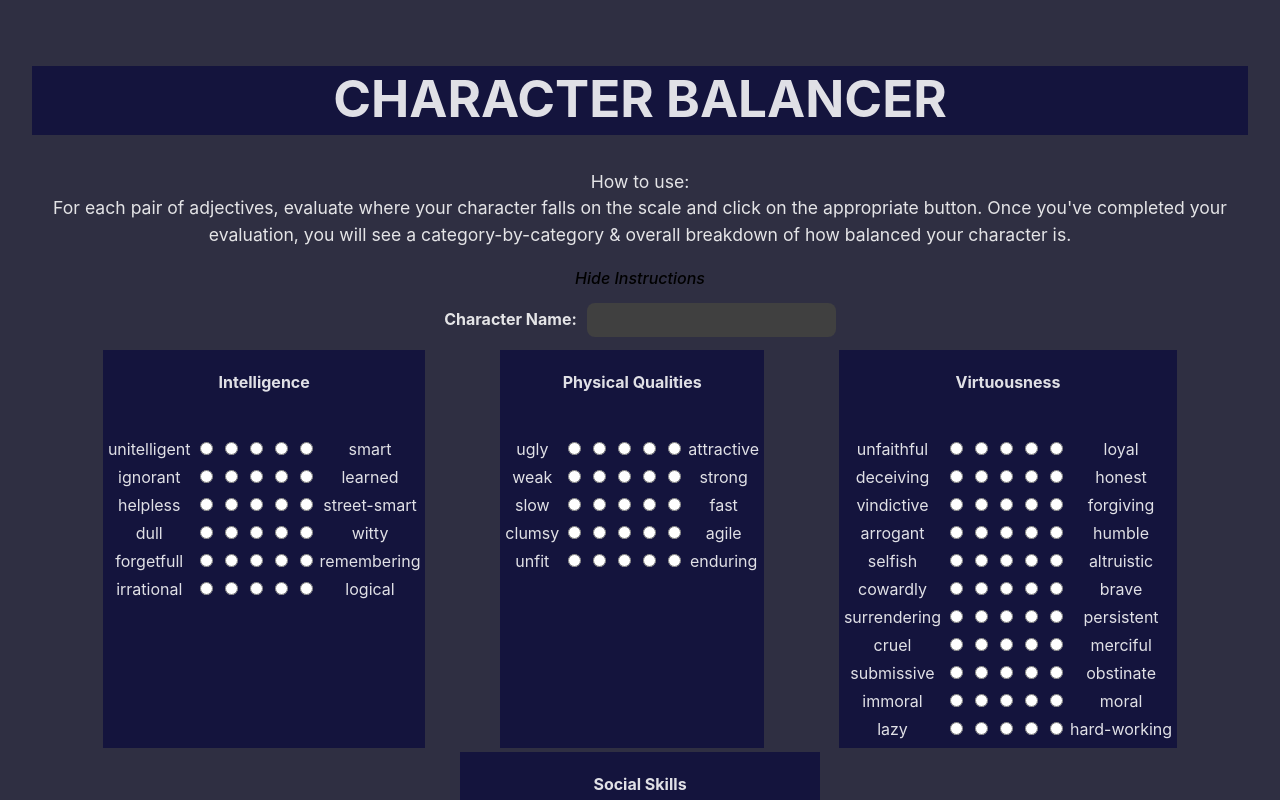
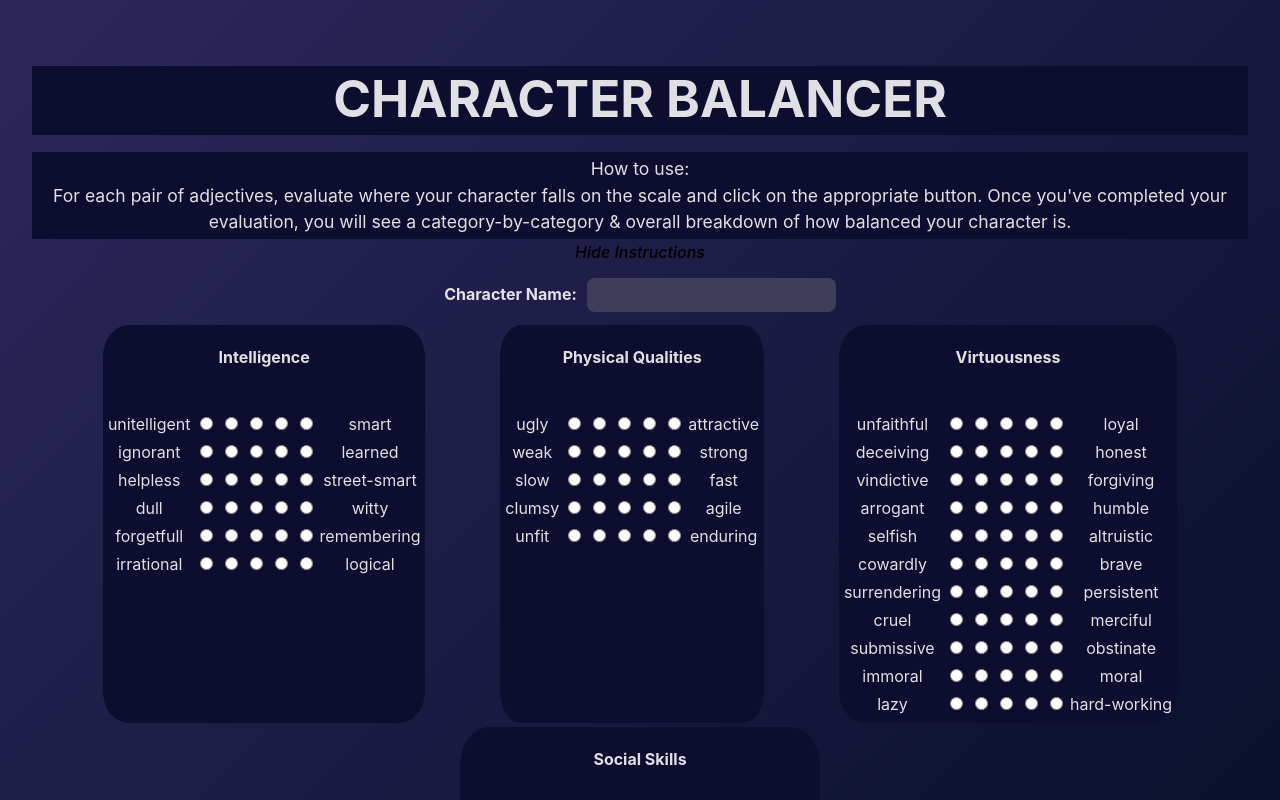
Before and after one commit to dainizzz/character-balancer, a React (Vite) app: page / in a window 1280 px wide. Shown: the top 800 px of the page. Built offline with nearby package versions, Linux system fonts and the light colour scheme.

Commit message:
More styling changes

```diff
--- a/src/App.css
+++ b/src/App.css
@@ -20,8 +20,9 @@ input:invalid {
 
 h1 {
   text-transform: uppercase;
-  background-color: #14143d;
+  background-color: #0d0d2f;
   padding: 4px 0px 8px;
+  margin-bottom: 4px;
 }
 
 h4 {
@@ -35,7 +36,7 @@ h4 {
 
 .nameField {
   margin-left: 10px;
-  background-color: #404040;
+  background-color: #3e3d5a;
 }
 
 .evalHeader {
@@ -49,6 +50,7 @@ h4 {
   display: flex;
   justify-content: space-around;
   text-transform: capitalize;
+  padding: 10px 0px 10px;
 }
 
 .instructionsButton {
@@ -74,7 +76,8 @@ h4 {
   display: flex;
   flex-flow: column nowrap;
   padding: 4px 2px;
-  background-color: #14143d;
+  background-color: #0d0d2f;
+  border-radius: 8%;
 }
 
 .categoryHeader {
@@ -85,7 +88,7 @@ h4 {
   display: grid;
   grid-template-columns: 33% 33% 33%;
   margin-top: 20px;
-  background-color: #14143d;
+  background-color: #0d0d2f;
   padding: 0px 20px 20px 20px;
 }
 
@@ -100,4 +103,7 @@ h4 {
 
 .instructionsText {
   font-size: 1.1rem;
+  background-color: #0d0d2f;
+  padding: 4px;
+  margin-bottom: 1px;
 }
--- a/src/index.css
+++ b/src/index.css
@@ -5,7 +5,7 @@
 
   color-scheme: light dark;
   color: rgba(255, 255, 255, 0.87);
-  background-color: #2f2f42;
+  background-image: linear-gradient(135deg, #2a2659 5%, #00091e 100%);
 
   font-synthesis: none;
   text-rendering: optimizeLegibility;
@@ -42,13 +42,14 @@ button {
   font-size: 1em;
   font-weight: 500;
   font-family: inherit;
-  background-color: #0c0a3a;
+  background-color: #3e3e5f;
   cursor: pointer;
   transition: border-color 0.25s;
+  margin: 0px 5px;
 }
 button:hover {
-  border-color: #646cff;
-  background-color: #8a90fb;
+  border-color: #f8bf78;
+  background-color: #a58671;
 }
 button:focus,
 button:focus-visible {
```
